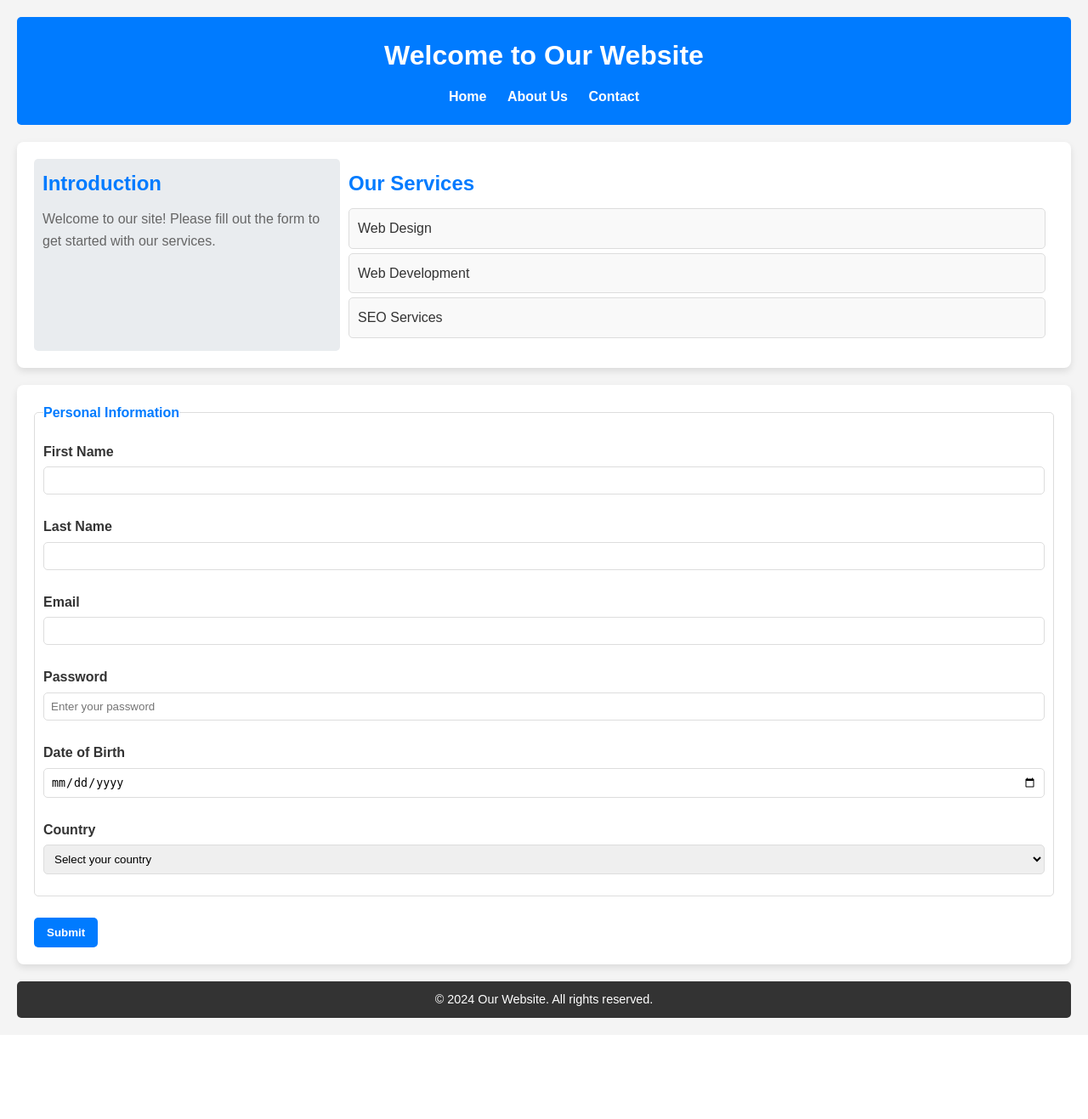
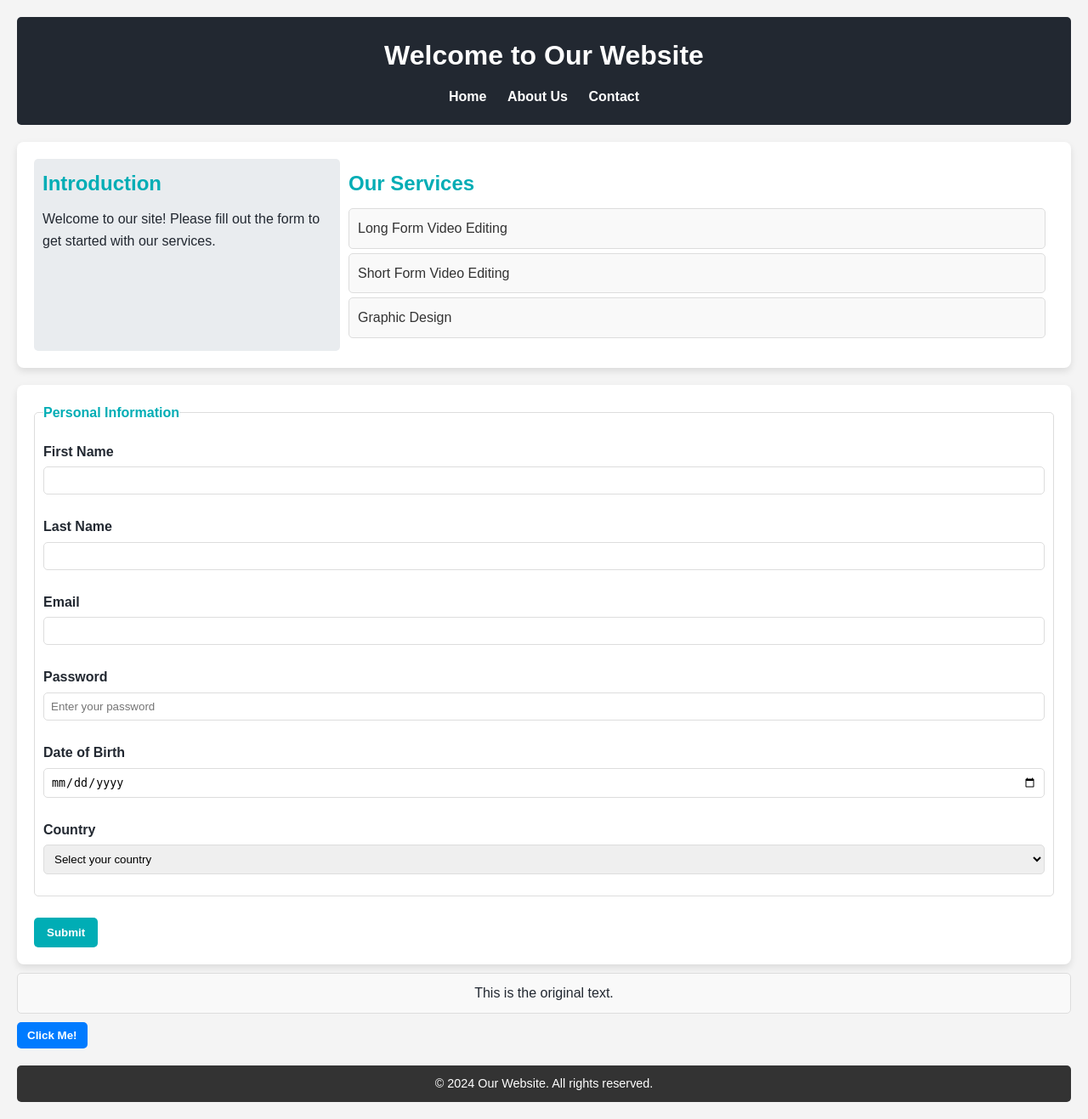
Before and after one commit to Frxncz/WST-LEC_Midterm-Project, a PHP site: page / in a window 1280 px wide. Shown: the whole page at 85% size. Before the commit the page ends 1198 px from the top, so only its background shows below. Run offline with PHP 8.4, Linux system fonts and the light colour scheme.

Commit message:
Finished adding all the JS as per the instructions
Completed the JavaScript functionality, which includes:
- Email validation
- Password handling
- Click button functionality
- Text change on certain events
- Loop through the fruits list

```diff
--- a/index.html
+++ b/index.html
@@ -3,7 +3,7 @@
 <head>
   <meta charset="UTF-8">
   <meta name="viewport" content="width=device-width, initial-scale=1.0">
-  <title>Form Example</title>
+  <title>Francis Midterm</title>
   <link rel="stylesheet" href="styles.css">
 </head>
 <body>
@@ -26,15 +26,15 @@
     <section class="right-column">
       <h2>Our Services</h2>
       <ul>
-        <li>Web Design</li>
-        <li>Web Development</li>
-        <li>SEO Services</li>
+        <li>Long Form Video Editing</li>
+        <li>Short Form Video Editing</li>
+        <li>Graphic Design</li>
       </ul>
     </section>
   </main>
 
   <!-- Form Section -->
-  <form action="#" method="post">
+  <form action="handle_form.php" method="post">
     <fieldset>
       <legend>Personal Information</legend>
 
@@ -69,6 +69,15 @@
     <button type="submit">Submit</button>
   </form>
 
+
+  <p id="myPara">This is the original text.</p>
+  <button id="myButton">Click Me!</button>
+  <script src="script.js"></script>
+
+
+  <ul id="fruitList"></ul>
+
+
   <footer>
     <p>&copy; <span id="year"></span> Our Website. All rights reserved.</p>
   </footer>
--- /dev/null
+++ b/script.js
@@ -0,0 +1,45 @@
+document.getElementById('myButton').addEventListener('click', function() {
+    document.getElementById('myPara').textContent = "You clicked the button!";
+  });
+
+
+  document.getElementById('myForm').addEventListener('submit', function(event) {
+    event.preventDefault(); // Prevents the form from submitting
+    let email = document.getElementById('email').value;
+    let password = document.getElementById('password').value;
+    let errorMessage = '';
+
+    if (email === '') {
+      errorMessage += 'Email is required. ';
+    }
+
+    if (password.length < 8) {
+      errorMessage += 'Password must be at least 8 characters long.';
+    }
+
+    if (errorMessage) {
+      document.getElementById('error').textContent = errorMessage;
+    } else {
+      document.getElementById('error').textContent = '';
+      alert('Form submitted successfully!');
+      // Form can be submitted or processed here
+    }
+  });
+
+
+
+  const fruits = ["apple", "banana", "mango", "grape"];
+
+function displayFruits() {
+  const fruitList = document.getElementById('fruitList');
+  fruitList.innerHTML = ''; // Clear the list in case of repeated calls
+
+  fruits.forEach(fruit => {
+    const li = document.createElement('li');
+    li.textContent = fruit;
+    fruitList.appendChild(li);
+  });
+}
+
+// Call the function to display the fruits on page load
+displayFruits();
--- a/styles.css
+++ b/styles.css
@@ -8,14 +8,14 @@
   body {
     font-family: Arial, sans-serif; /* Change the font-family here */
     background-color: #f4f4f4; /* Page background color */
-    color: #333; /* Base text color */
+    color: #222831; /* Base text color */
     line-height: 1.6;
     padding: 20px;
   }
 
   /* ===== Header Styling ===== */
   header {
-    background-color: #007BFF; /* Header background color */
+    background-color: #222831; /* Header background color */
     color: #fff; /* Header text color */
     padding: 20px;
     text-align: center;
@@ -74,14 +74,14 @@
   }
 
   main h2 {
-    color: #007BFF; /* Section title color */
+    color: #00ADB5; /* Section title color */
     font-size: 1.5em;
     margin-bottom: 10px;
   }
 
   main p {
     font-size: 1em; /* Main text size */
-    color: #666; /* Text color */
+    color: #222831; /* Text color */
     margin-bottom: 20px;
   }
 
@@ -138,7 +138,7 @@
 
   legend {
     font-weight: bold;
-    color: #007BFF; /* Form legend color */
+    color: #00ADB5; /* Form legend color */
   }
 
   form label {
@@ -161,7 +161,7 @@
   }
 
   form button[type="submit"] {
-    background-color: #007BFF; /* Submit button color */
+    background-color: #00ADB5; /* Submit button color */
     color: #fff;
     padding: 10px 15px;
     border: none;
@@ -171,7 +171,7 @@
   }
 
   form button[type="submit"]:hover {
-    background-color: #0056b3; /* Hover color for submit button */
+    background-color: #00787e; /* Hover color for submit button */
   }
 
   #error {
```
Also changed, not shown: handle_form.php (added, +17 -0 lines), about-us.html (added), contact.html (added).
